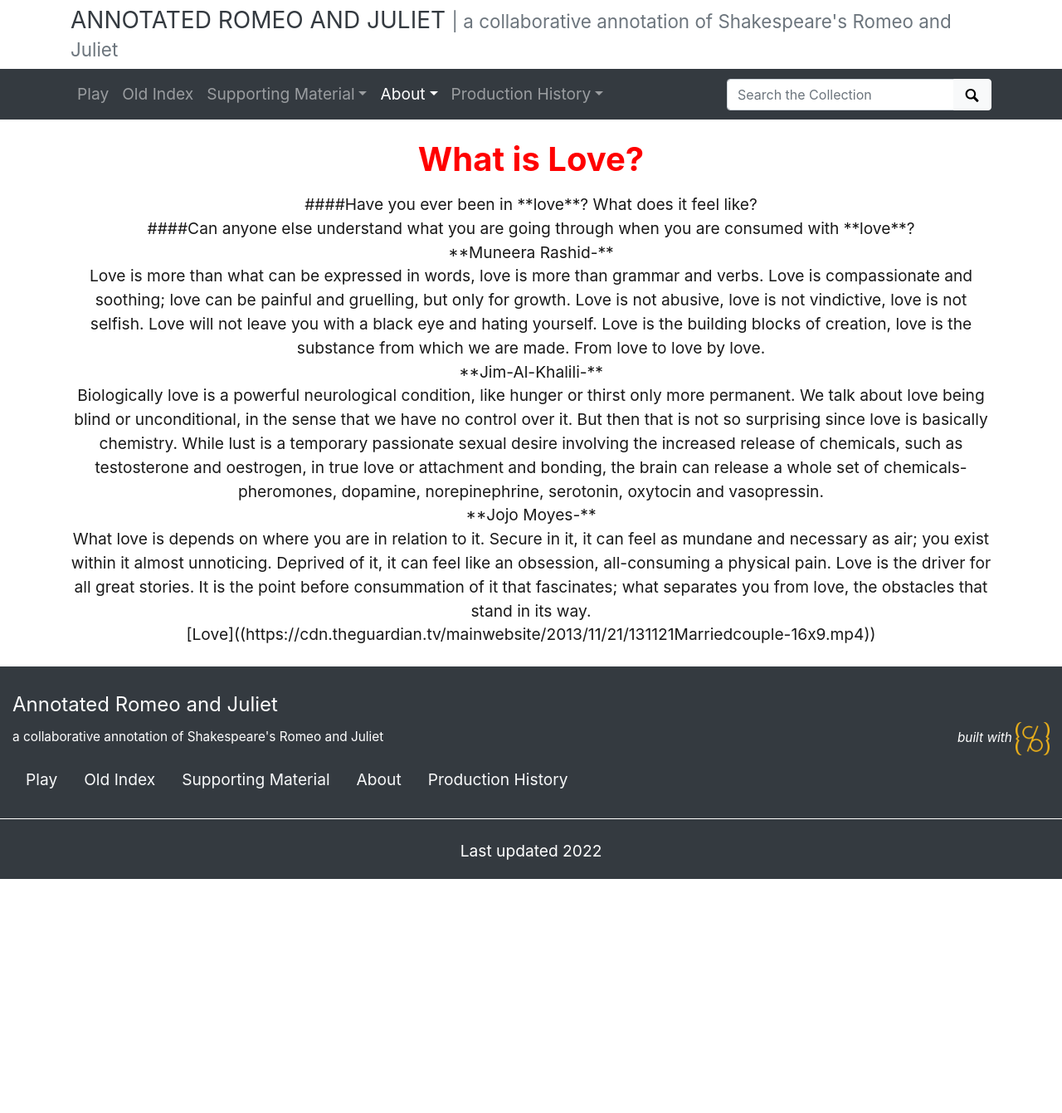
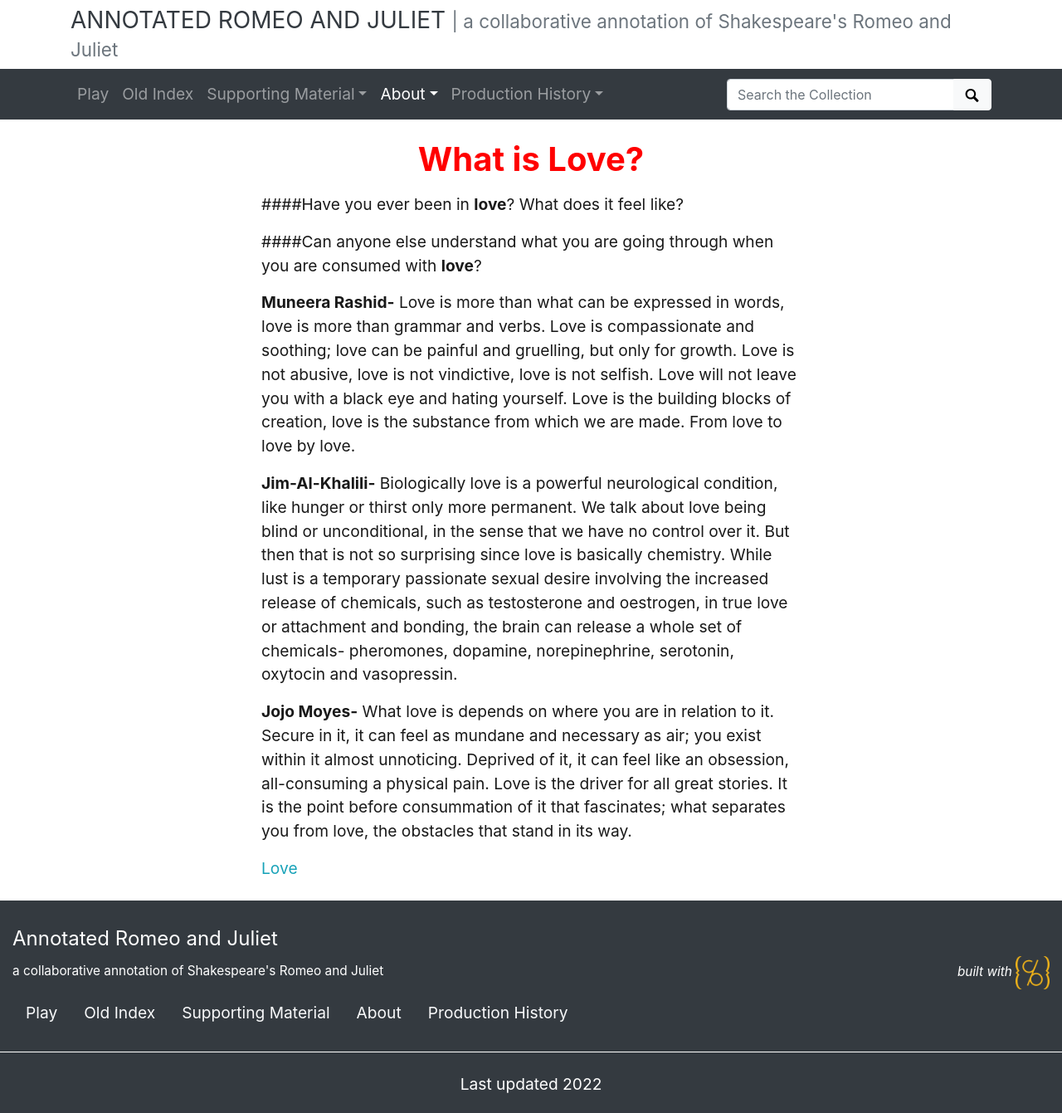
Before and after one commit to thecdil/romeoandjuliet, a Jekyll site: the page built from pages/Love.md, in a window 1280 px wide. Shown: the whole page at 83% size. Built offline with Jekyll 4.4.1, drawn with Linux system fonts in a browser that asks for light colours; before the commit the page ends 1059 px from its top, so only the background shows below that.

```diff
--- a/pages/Love.md
+++ b/pages/Love.md
@@ -5,20 +5,20 @@ permalink: /love.html
 ---
 # **<center><font color="red">What is Love?</font></center>**
 
-<center>####Have you ever been in **love**? What does it feel like?<center>
+####Have you ever been in **love**? What does it feel like?
 
-<center>####Can anyone else understand what you are going through when you are consumed with **love**?<center>
+####Can anyone else understand what you are going through when you are consumed with **love**?
 
 
-<center>**Muneera Rashid-**<center>
-<center>Love is more than what can be expressed in words, love is more than grammar and verbs. Love is compassionate and soothing; love can be painful and gruelling, but only for growth. Love is not abusive, love is not vindictive, love is not selfish. Love will not leave you with a black eye and hating yourself. Love is the building blocks of creation, love is the substance from which we are made. From love to love by love.<center>
+**Muneera Rashid-**
+Love is more than what can be expressed in words, love is more than grammar and verbs. Love is compassionate and soothing; love can be painful and gruelling, but only for growth. Love is not abusive, love is not vindictive, love is not selfish. Love will not leave you with a black eye and hating yourself. Love is the building blocks of creation, love is the substance from which we are made. From love to love by love.
 
 
-<center>**Jim-Al-Khalili-**<center>
-<center>Biologically love is a powerful neurological condition, like hunger or thirst only more permanent. We talk about love being blind or unconditional, in the sense that we have no control over it. But then that is not so surprising since love is basically chemistry. While lust is a temporary passionate sexual desire involving the increased release of chemicals, such as testosterone and oestrogen, in true love or attachment and bonding, the brain can release a whole set of chemicals- pheromones, dopamine, norepinephrine, serotonin, oxytocin and vasopressin.<center>
+**Jim-Al-Khalili-**
+Biologically love is a powerful neurological condition, like hunger or thirst only more permanent. We talk about love being blind or unconditional, in the sense that we have no control over it. But then that is not so surprising since love is basically chemistry. While lust is a temporary passionate sexual desire involving the increased release of chemicals, such as testosterone and oestrogen, in true love or attachment and bonding, the brain can release a whole set of chemicals- pheromones, dopamine, norepinephrine, serotonin, oxytocin and vasopressin.
 
 
-<center>**Jojo Moyes-**<center>
-<center>What love is depends on where you are in relation to it. Secure in it, it can feel as mundane and necessary as air; you exist within it almost unnoticing. Deprived of it, it can feel like an obsession, all-consuming a physical pain. Love is the driver for all great stories. It is the point before consummation of it that fascinates; what separates you from love, the obstacles that stand in its way.<center>
+**Jojo Moyes-**
+What love is depends on where you are in relation to it. Secure in it, it can feel as mundane and necessary as air; you exist within it almost unnoticing. Deprived of it, it can feel like an obsession, all-consuming a physical pain. Love is the driver for all great stories. It is the point before consummation of it that fascinates; what separates you from love, the obstacles that stand in its way.
 
 [Love]((https://cdn.theguardian.tv/mainwebsite/2013/11/21/131121Marriedcouple-16x9.mp4))
```
